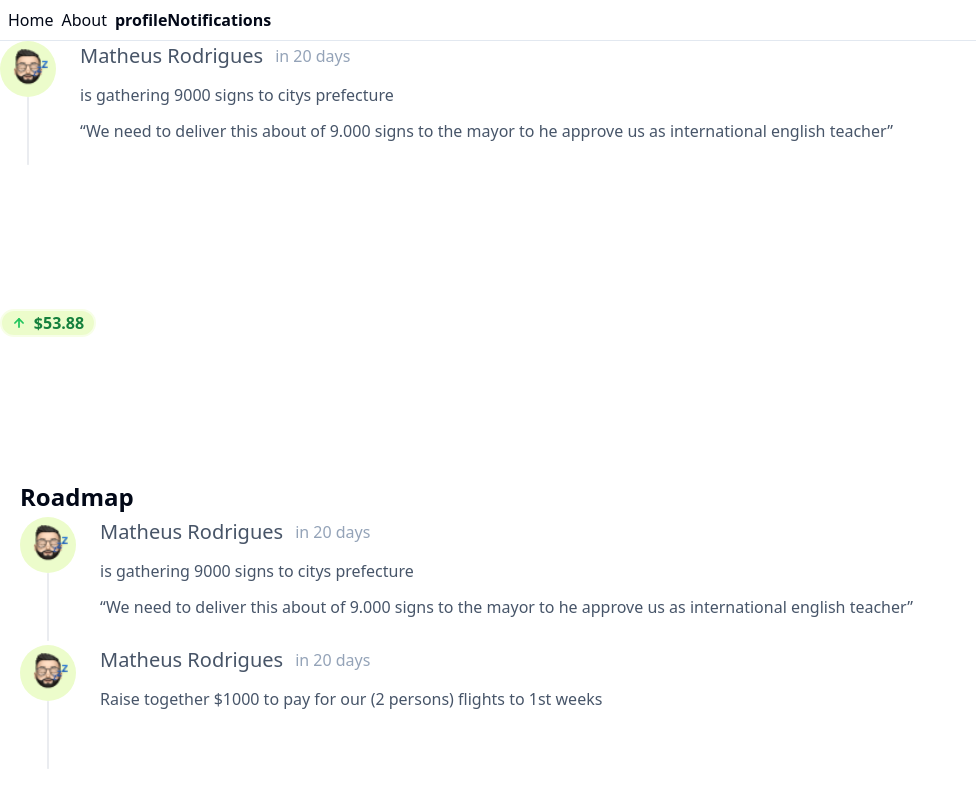
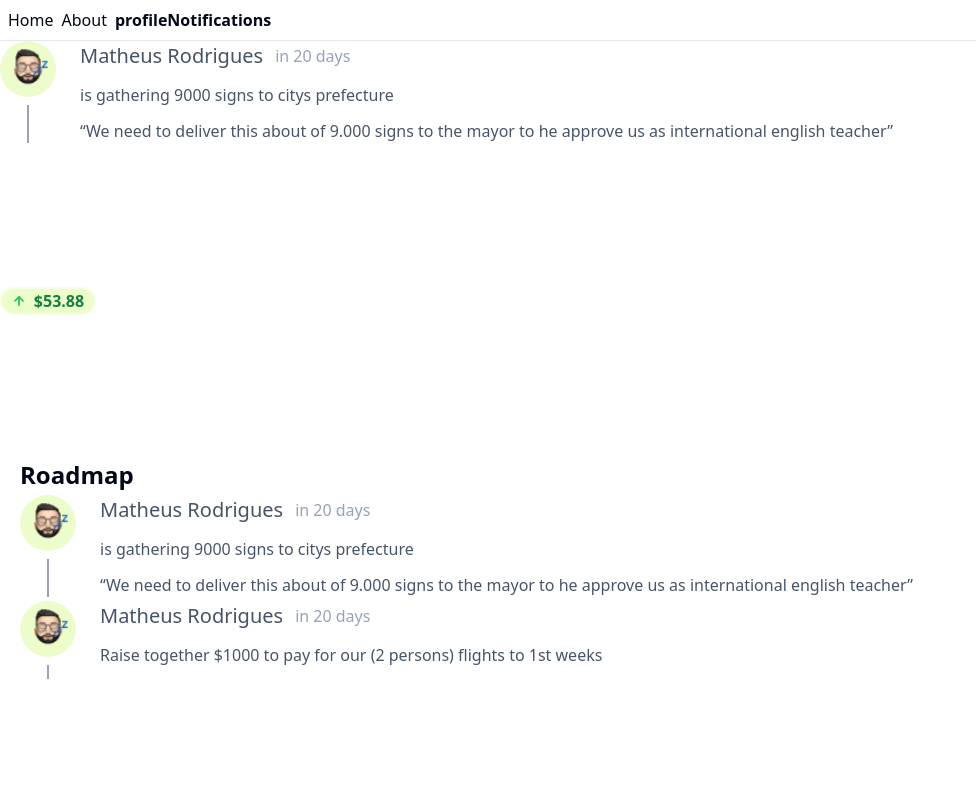
Before and after one commit to Aprender-e-Crescer/crowdfy, a React (Vite) app: page /profileNotifications in a window 1280 px wide. Shown: the whole page, without its empty margins (0-976 px from the left). Built offline with nearby package versions, Linux system fonts and the light colour scheme.

Commit message:
corrigindo hr

```diff
--- a/src/components/NotificationComponent.tsx
+++ b/src/components/NotificationComponent.tsx
@@ -14,15 +14,15 @@ export function NotificationComponent({
   text2: string
 }) {
   return (
-    <div className="flex gap-6  max-[415px]:flex">
+    <div className="flex gap-6">
       <div className="flex flex-col justify-center">
-        <div>
-          <Avatar className="flex justify-center items-center size-14  ">
+        <div className='flex flex-col flex-1 gap-y-2'>
+          <Avatar className="flex justify-center items-center size-14">
             <AvatarImage className="bg-lime-100 " src={img} />
             <AvatarFallback></AvatarFallback>
           </Avatar>
-          <div className="flex items-center justify-center">
-            <img src={connector} alt="aaaa" />
+          <div className="flex flex-col items-center justify-center flex-1">
+            <hr className='flex-1 h-full border border-gray-400' />
           </div>
         </div>
         <div className="line-clamp-2"></div>
```
